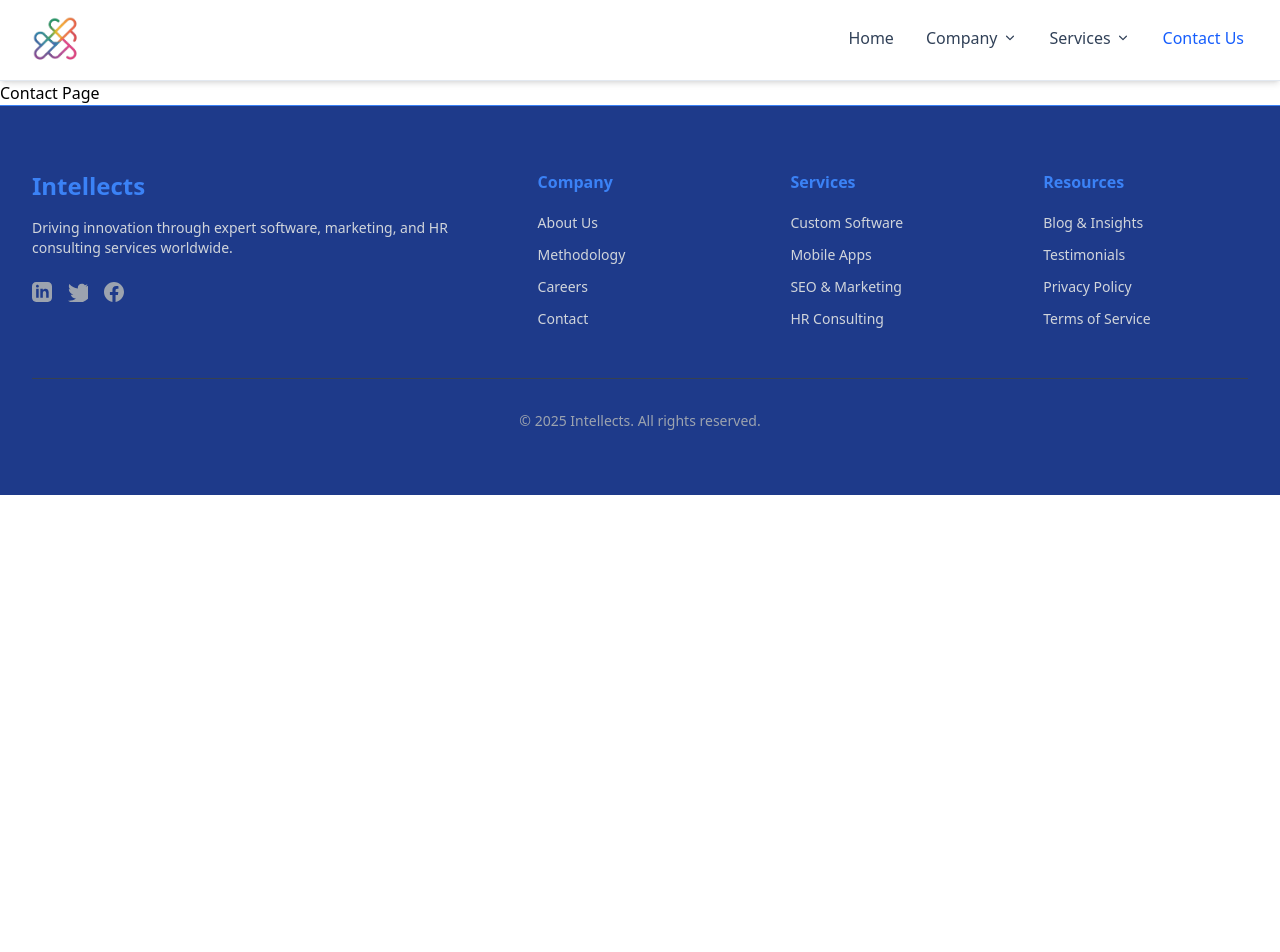
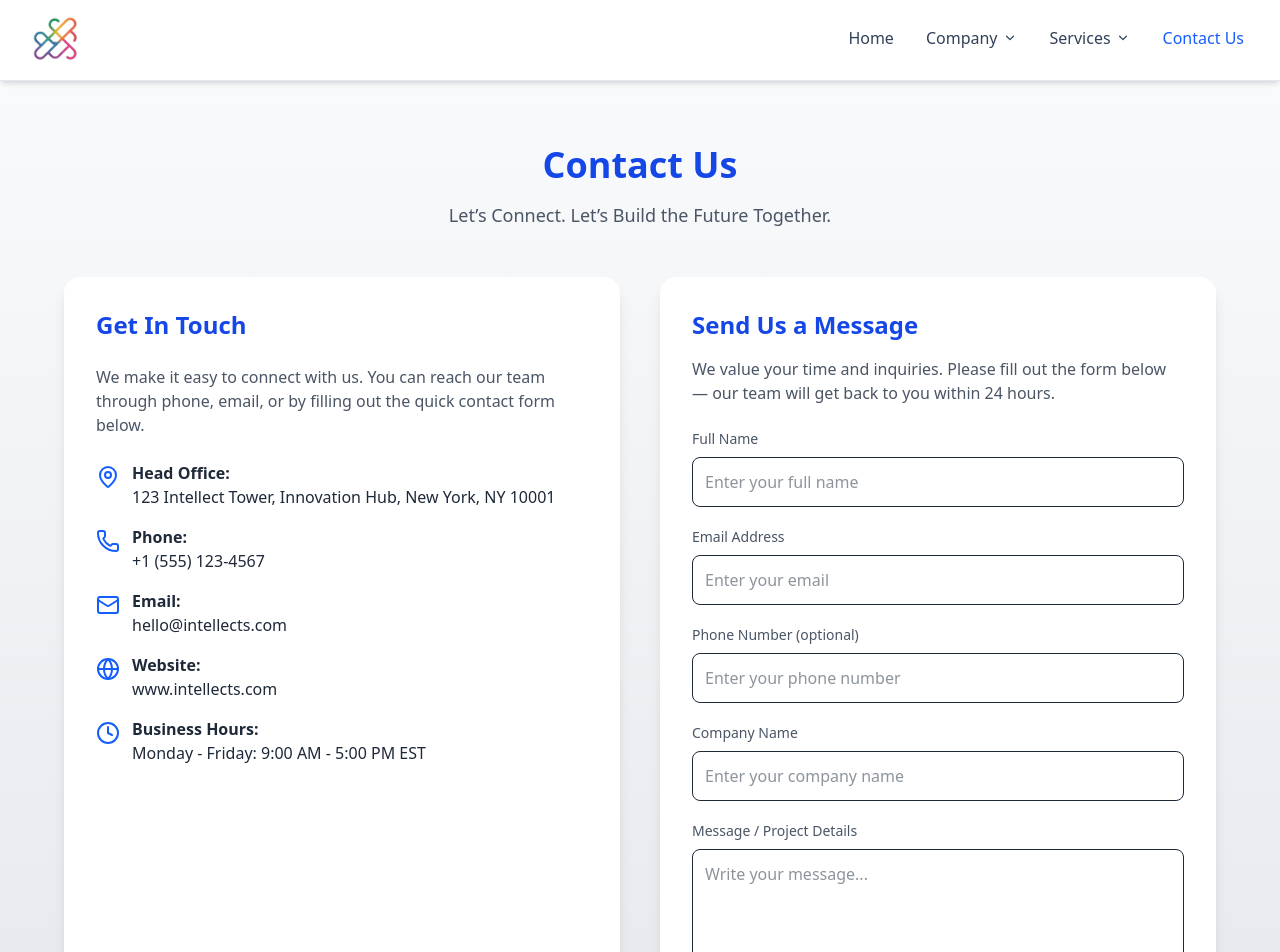
Before and after one commit to primesourcellp/Intellects, a React (Vite) app: page /contact in a window 1280 px wide. Shown: the top 952 px of the page. Before the commit the page ends 800 px from the top, so only its background shows below. Built offline with nearby package versions, Linux system fonts and the light colour scheme.

Commit message:
Update Contact.jsx

```diff
--- a/src/Components/Pages/Contact.jsx
+++ b/src/Components/Pages/Contact.jsx
@@ -1,8 +1,225 @@
+import React, { useState } from "react";
+import { motion } from "framer-motion";
+import { Mail, MapPin, Phone, Clock, Globe } from "lucide-react";
+import toast, { Toaster } from "react-hot-toast";
 
-import React from "react";
- function Contact(){
-    return(
-        <h1>Contact Page</h1>
-    )
- }
- export default Contact;
+const Contact = () => {
+  const [formData, setFormData] = useState({
+    name: "",
+    email: "",
+    phone: "",
+    company: "",
+    message: "",
+  });
+
+  const handleChange = (e) => {
+    setFormData({ ...formData, [e.target.name]: e.target.value });
+  };
+
+  const handleSubmit = (e) => {
+    e.preventDefault();
+
+    toast.success("Message sent successfully!", {
+      style: {
+        border: "1px solid #3b82f6",
+        padding: "12px",
+        color: "#333",
+      },
+      iconTheme: {
+        primary: "#3b82f6",
+        secondary: "#fff",
+      },
+    });
+
+    setTimeout(() => {
+      const subject = encodeURIComponent(`Inquiry from ${formData.name}`);
+      const body = encodeURIComponent(
+        `Name: ${formData.name}\nEmail: ${formData.email}\nPhone: ${formData.phone}\nCompany: ${formData.company}\n\nMessage:\n${formData.message}`
+      );
+      window.open(
+        `https://mail.google.com/mail/?view=cm&fs=1&to=dharshinism11@gmail.com&su=${subject}&body=${body}`
+      );
+    }, 1500);
+  };
+
+  return (
+    <div className="min-h-screen bg-gradient-to-b from-gray-50 to-gray-200 flex flex-col items-center text-gray-800 px-6 py-16">
+      {/* Toast Container */}
+      <Toaster position="top-center" reverseOrder={false} />
+
+      {/* Header */}
+      <motion.div
+        initial={{ opacity: 0, y: -40 }}
+        animate={{ opacity: 1, y: 0 }}
+        transition={{ duration: 0.8 }}
+        className="text-center mb-12"
+      >
+        <h1 className="text-4xl font-bold text-blue-700 mb-4">Contact Us</h1>
+        <p className="text-lg text-gray-600 max-w-2xl mx-auto">
+          Let’s Connect. Let’s Build the Future Together.
+        </p>
+      </motion.div>
+
+      {/* Contact Info + Form Section */}
+      <div className="max-w-6xl w-full grid md:grid-cols-2 gap-10">
+        {/* Left Side */}
+        <motion.div
+          initial={{ opacity: 0, x: -40 }}
+          animate={{ opacity: 1, x: 0 }}
+          transition={{ duration: 0.8 }}
+          className="bg-white rounded-2xl shadow-lg p-8"
+        >
+          <h2 className="text-2xl font-semibold text-blue-700 mb-6">
+            Get In Touch
+          </h2>
+          <p className="text-gray-600 mb-6">
+            We make it easy to connect with us. You can reach our team through
+            phone, email, or by filling out the quick contact form below.
+          </p>
+
+          <div className="space-y-4">
+            <div className="flex items-start space-x-3">
+              <MapPin className="text-blue-600 mt-1" />
+              <p>
+                <strong>Head Office:</strong>
+                <br />
+              123 Intellect Tower, Innovation Hub, New York, NY 10001
+              </p>
+            </div>
+            <div className="flex items-start space-x-3">
+              <Phone className="text-blue-600 mt-1" />
+              <p>
+                <strong>Phone:</strong>
+                <br /> +1 (555) 123-4567
+              </p>
+            </div>
+            <div className="flex items-start space-x-3">
+              <Mail className="text-blue-600 mt-1" />
+              <p>
+                <strong>Email:</strong>
+                <br /> hello@intellects.com
+
+
+              </p>
+            </div>
+            <div className="flex items-start space-x-3">
+              <Globe className="text-blue-600 mt-1" />
+              <p>
+                <strong>Website:</strong>
+                <br /> www.intellects.com
+              </p>
+            </div>
+            <div className="flex items-start space-x-3">
+              <Clock className="text-blue-600 mt-1" />
+              <p>
+                <strong>Business Hours:</strong>
+                <br /> Monday - Friday: 9:00 AM - 5:00 PM EST
+              </p>
+            </div>
+          </div>
+        </motion.div>
+
+        {/* Right Side - Contact Form */}
+        <motion.div
+          initial={{ opacity: 0, x: 40 }}
+          animate={{ opacity: 1, x: 0 }}
+          transition={{ duration: 0.8 }}
+          className="bg-white rounded-2xl shadow-lg p-8"
+        >
+          <h2 className="text-2xl font-semibold text-blue-700 mb-4">
+            Send Us a Message
+          </h2>
+          <p className="text-gray-600 mb-6">
+            We value your time and inquiries. Please fill out the form below —
+            our team will get back to you within 24 hours.
+          </p>
+
+          <form onSubmit={handleSubmit} className="space-y-5">
+            <div>
+              <label className="block text-sm font-medium text-gray-600">
+                Full Name
+              </label>
+              <input
+                type="text"
+                name="name"
+                required
+                value={formData.name}
+                onChange={handleChange}
+                className="w-full mt-2 p-3 border rounded-lg focus:ring-2 focus:ring-blue-400 outline-none"
+                placeholder="Enter your full name"
+              />
+            </div>
+
+            <div>
+              <label className="block text-sm font-medium text-gray-600">
+                Email Address
+              </label>
+              <input
+                type="email"
+                name="email"
+                required
+                value={formData.email}
+                onChange={handleChange}
+                className="w-full mt-2 p-3 border rounded-lg focus:ring-2 focus:ring-blue-400 outline-none"
+                placeholder="Enter your email"
+              />
+            </div>
+
+            <div>
+              <label className="block text-sm font-medium text-gray-600">
+                Phone Number (optional)
+              </label>
+              <input
+                type="tel"
+                name="phone"
+                value={formData.phone}
+                onChange={handleChange}
+                className="w-full mt-2 p-3 border rounded-lg focus:ring-2 focus:ring-blue-400 outline-none"
+                placeholder="Enter your phone number"
+              />
+            </div>
+
+            <div>
+              <label className="block text-sm font-medium text-gray-600">
+                Company Name
+              </label>
+              <input
+                type="text"
+                name="company"
+                value={formData.company}
+                onChange={handleChange}
+                className="w-full mt-2 p-3 border rounded-lg focus:ring-2 focus:ring-blue-400 outline-none"
+                placeholder="Enter your company name"
+              />
+            </div>
+
+            <div>
+              <label className="block text-sm font-medium text-gray-600">
+                Message / Project Details
+              </label>
+              <textarea
+                name="message"
+                required
+                value={formData.message}
+                onChange={handleChange}
+                className="w-full mt-2 p-3 border rounded-lg focus:ring-2 focus:ring-blue-400 outline-none h-28"
+                placeholder="Write your message..."
+              ></textarea>
+            </div>
+
+            <motion.button
+              whileHover={{ scale: 1.05 }}
+              whileTap={{ scale: 0.95 }}
+              type="submit"
+              className="w-full bg-blue-600 text-white py-3 rounded-lg font-semibold hover:bg-blue-700 transition-all shadow-md"
+            >
+              Send Message
+            </motion.button>
+          </form>
+        </motion.div>
+      </div>
+    </div>
+  );
+};
+
+export default Contact;
```
